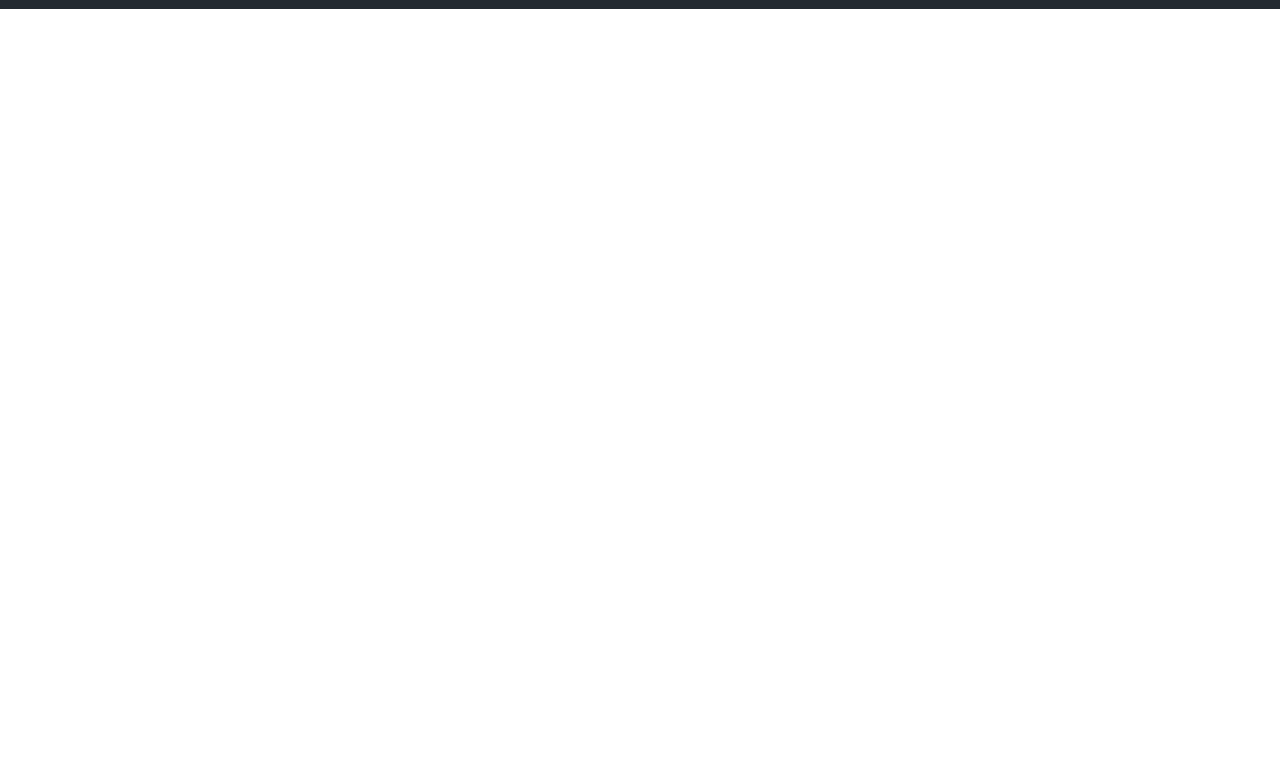
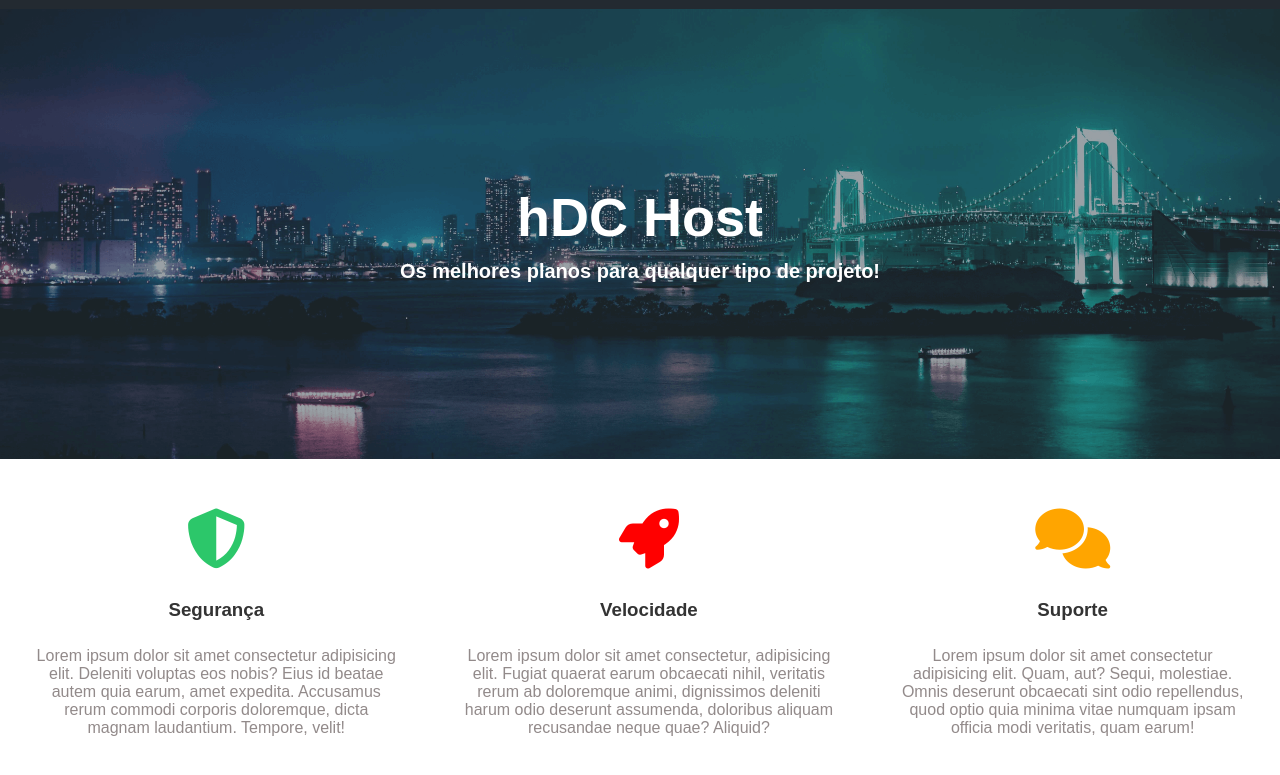
Before and after one commit to YuriLeocadio/site-hospedagem, a plain HTML site: page index.html in a window 1280 px wide. Shown: the part 69-844 px from the top of the page. Before the commit the page ends 800 px from the top, so only its background shows below. Drawn offline with Linux system fonts and the light colour scheme.

Commit message:
Criação da seção de beneficios

```diff
--- a/css/style.css
+++ b/css/style.css
@@ -5,6 +5,7 @@
     display: flex;
     align-items: center;
     justify-content: space-between;
+    gap: 8px;
 }
 
 .logo{
@@ -29,3 +30,63 @@
     padding: 16px 20px;
     border-radius: 4px;
 }
+
+.banner{
+    background-image: url("../assets/img/mainbanner.png");
+    background-position: center;
+    background-size: cover;
+    padding: 50px 8px;
+    height: 450px;
+    display: flex;
+    flex-direction: column;
+    align-items: center;
+    justify-content: center;
+    gap: 12px;
+}
+
+.banner h1, .banner strong{
+    color: #FFF;
+    text-align: center;
+}
+
+.banner h1{
+    font-size: 54px;
+}
+
+.banner strong{
+    font-size: 20px;
+}
+
+.benefits{
+    width: 100%;
+    text-align: center;
+    padding: 50px 20px;
+}
+
+.benefits-list{
+    display: flex;
+    list-style: none;
+    gap: 30px;
+}
+
+.benefits-items p{
+    color: #8a8282ee;
+    padding: 26px 12px;
+}
+
+.fas{
+    font-size: 60px;
+    margin-bottom: 30px;
+}
+
+.fa-shield-alt{
+    color: #2cc76a;
+}
+
+.fa-rocket{
+    color: red;
+}
+
+.fa-comments{
+    color: orange;
+}
--- a/index.html
+++ b/index.html
@@ -5,6 +5,7 @@
     <meta name="viewport" content="width=device-width, initial-scale=1.0">
     <link rel="stylesheet" href="./css/style.css">
     <link rel="stylesheet" href="./css/reset.css">
+    <script src="https://kit.fontawesome.com/a290182793.js"></script>
     <title>hDC Host</title>
 </head>
 <body>
@@ -22,6 +23,36 @@
                 </ul>
             </nav>
         </header>
+
+        <main>
+            <section class="banner">
+                <h1>hDC Host</h1>
+                <strong>Os melhores planos para qualquer tipo de projeto!</strong>
+            </section>
+
+            <section class="benefits">
+                <ul class="benefits-list">
+                    <li class="benefits-items">
+                        <i class="fas fa-shield-alt"></i>
+                        <h3>Segurança</h3>
+                        <p>Lorem ipsum dolor sit amet consectetur adipisicing elit. Deleniti voluptas eos nobis? Eius id beatae autem quia earum, amet expedita. Accusamus rerum commodi corporis doloremque, dicta magnam laudantium. Tempore, velit!</p>
+                    </li>
+
+                    <li class="benefits-items">
+                        <i class="fas fa-rocket"></i>
+                        <h3>Velocidade</h3>
+                        <p>Lorem ipsum dolor sit amet consectetur, adipisicing elit. Fugiat quaerat earum obcaecati nihil, veritatis rerum ab doloremque animi, dignissimos deleniti harum odio deserunt assumenda, doloribus aliquam recusandae neque quae? Aliquid?</p>
+                    </li>
+
+                    <li class="benefits-items">
+                        <i class="fas fa-comments"></i>
+                        <h3>Suporte</h3>
+                        <p>Lorem ipsum dolor sit amet consectetur adipisicing elit. Quam, aut? Sequi, molestiae. Omnis deserunt obcaecati sint odio repellendus, quod optio quia minima vitae numquam ipsam officia modi veritatis, quam earum!</p>
+                    </li>
+                </ul>
+            </section>
+        </main>
+
     </div>
 </body>
 </html>
```
